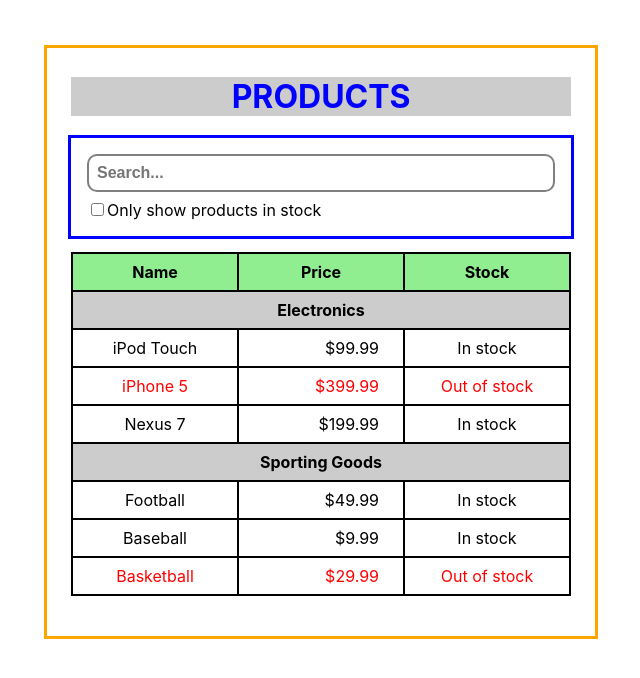
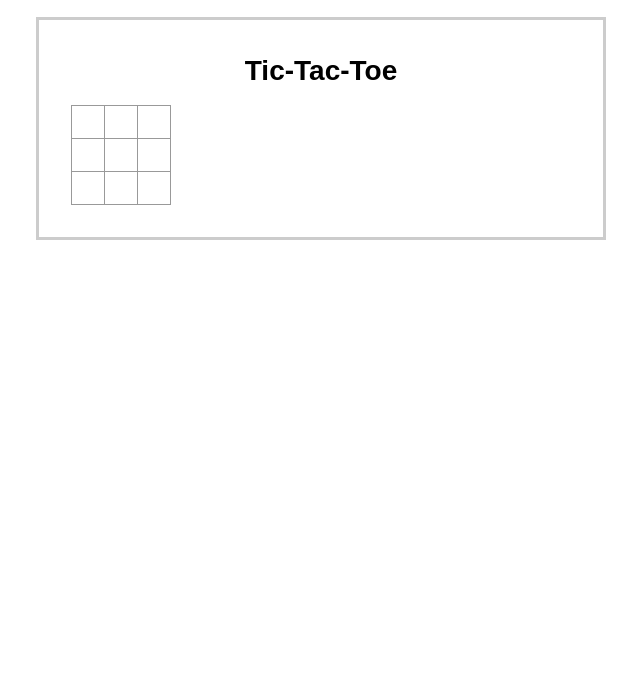
Before and after one commit to Teenyang/React-test, a React (Create React App) app: page / in a window 1280 px wide. Shown: the top 678 px of the page, without its empty margins (319-959 px from the left). Built offline with nearby package versions, Linux system fonts and the light colour scheme.

Commit message:
add: import GamePage for render

```diff
--- a/src/index.js
+++ b/src/index.js
@@ -2,13 +2,15 @@ import React from 'react';
 import ReactDOM from 'react-dom';
 import './index.css';
 // import App from './App';
-import ProductPage from './product/ProductPage.js';
+// import ProductPage from './product/ProductPage.js';
+import GamePage from './game/GamePage.js';
 import reportWebVitals from './reportWebVitals';
 
 ReactDOM.render(
   <React.StrictMode>
-    <ProductPage />
     {/* <App /> */}
+    {/* <ProductPage /> */}
+    <GamePage />
   </React.StrictMode>,
   document.getElementById('root')
 );
```
